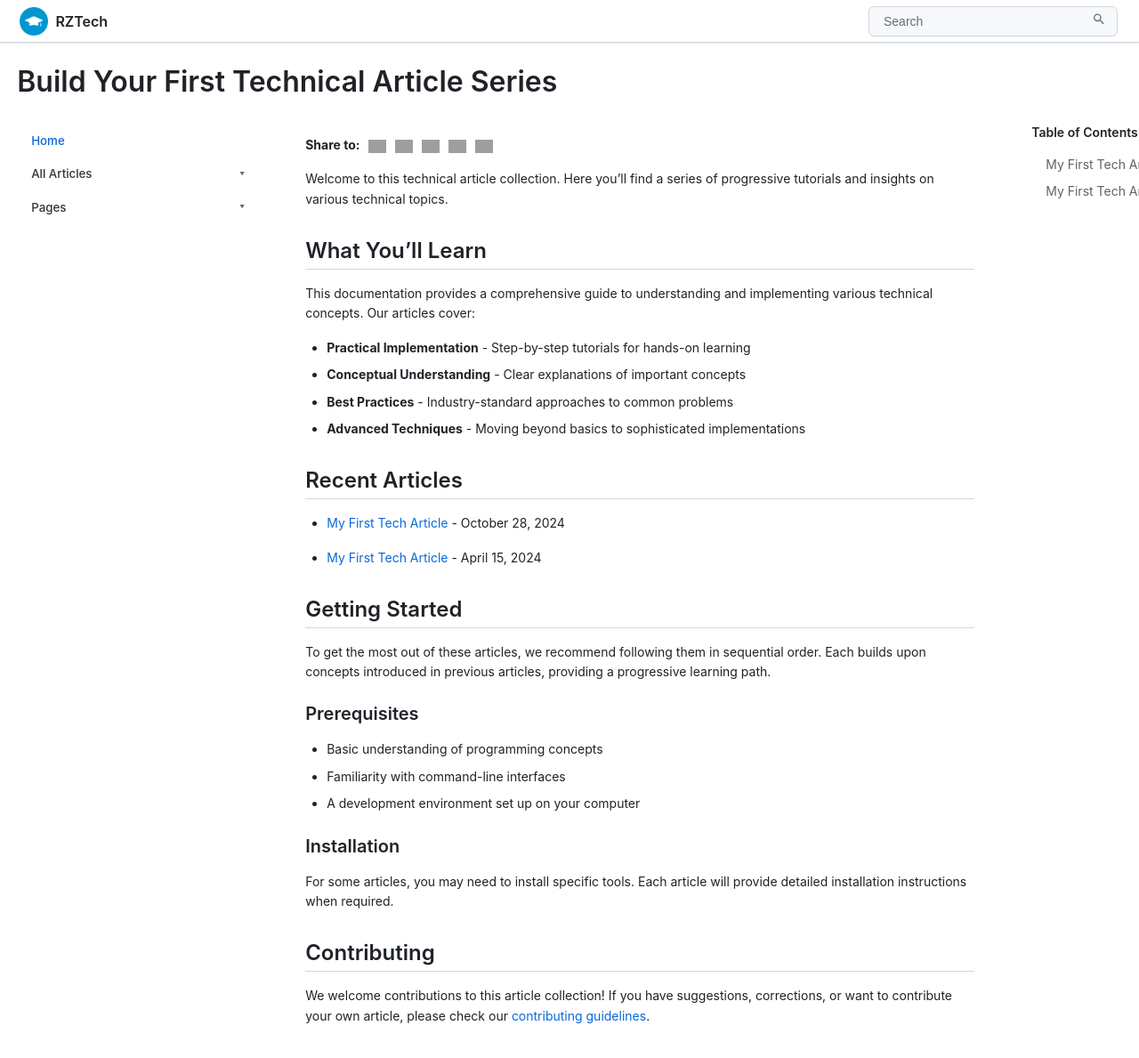
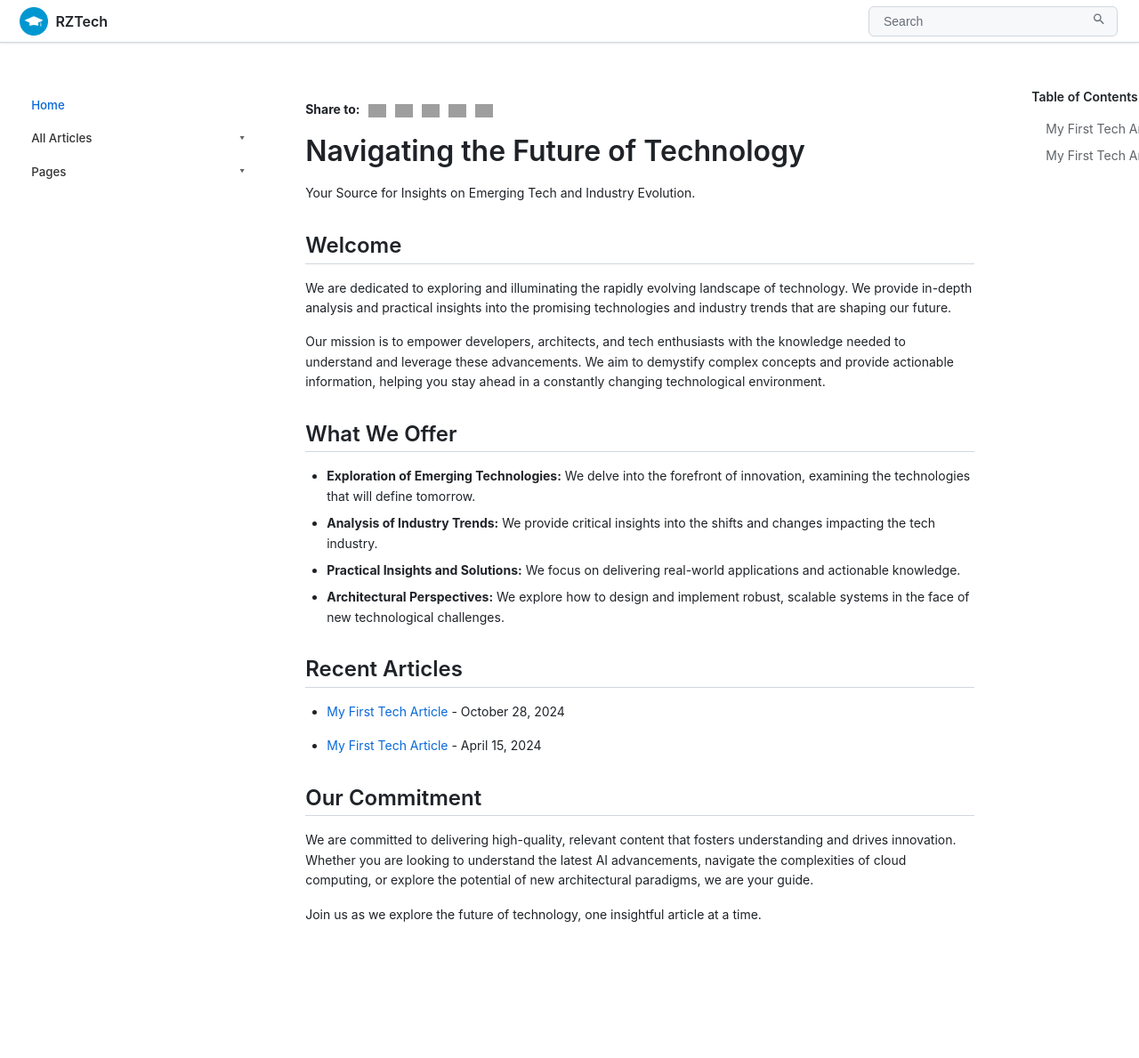
Before and after one commit to msmriyaz/tech-articles, a Jekyll site: the page built from index.md, in a window 1280 px wide and 1217 px high. Shown: the top 1189 px of the window at 89% size. Built offline with Jekyll 4.4.1, drawn with Linux system fonts in a browser that asks for light colours; some web fonts are replaced; grey boxes are pictures that could not be loaded.

```diff
--- a/_layouts/default.html
+++ b/_layouts/default.html
@@ -152,10 +152,6 @@
       <!-- Main content with grid layout -->
       <div class="md-content" id="md-content">
         <div class="md-content__inner">
-          {% if page.title %}
-            <h1>{{ page.title }}</h1>
-          {% endif %}
-
           <!-- Three-column grid layout -->
           <div class="grid-container">
             <!-- Navigation column -->
--- a/index.md
+++ b/index.md
@@ -1,18 +1,24 @@
 ---
 layout: default
-title: Build Your First Technical Article Series
+title: Navigating the Future of Technology
 ---
 
-Welcome to this technical article collection. Here you'll find a series of progressive tutorials and insights on various technical topics.
+# Navigating the Future of Technology
 
-## What You'll Learn
+Your Source for Insights on Emerging Tech and Industry Evolution.
 
-This documentation provides a comprehensive guide to understanding and implementing various technical concepts. Our articles cover:
+## Welcome
 
-- **Practical Implementation** - Step-by-step tutorials for hands-on learning
-- **Conceptual Understanding** - Clear explanations of important concepts
-- **Best Practices** - Industry-standard approaches to common problems
-- **Advanced Techniques** - Moving beyond basics to sophisticated implementations
+We are dedicated to exploring and illuminating the rapidly evolving landscape of technology. We provide in-depth analysis and practical insights into the promising technologies and industry trends that are shaping our future.
+
+Our mission is to empower developers, architects, and tech enthusiasts with the knowledge needed to understand and leverage these advancements. We aim to demystify complex concepts and provide actionable information, helping you stay ahead in a constantly changing technological environment.
+
+## What We Offer
+
+* **Exploration of Emerging Technologies:** We delve into the forefront of innovation, examining the technologies that will define tomorrow.
+* **Analysis of Industry Trends:** We provide critical insights into the shifts and changes impacting the tech industry.
+* **Practical Insights and Solutions:** We focus on delivering real-world applications and actionable knowledge.
+* **Architectural Perspectives:** We explore how to design and implement robust, scalable systems in the face of new technological challenges.
 
 ## Recent Articles
 
@@ -20,20 +26,8 @@
 - [{{ post.title }}]({{ post.url | relative_url }}) - {{ post.date | date: "%B %-d, %Y" }}
 {% endfor %}
 
-## Getting Started
+## Our Commitment
 
-To get the most out of these articles, we recommend following them in sequential order. Each builds upon concepts introduced in previous articles, providing a progressive learning path.
+We are committed to delivering high-quality, relevant content that fosters understanding and drives innovation. Whether you are looking to understand the latest AI advancements, navigate the complexities of cloud computing, or explore the potential of new architectural paradigms, we are your guide.
 
-### Prerequisites
-
-- Basic understanding of programming concepts
-- Familiarity with command-line interfaces
-- A development environment set up on your computer
-
-### Installation
-
-For some articles, you may need to install specific tools. Each article will provide detailed installation instructions when required.
-
-## Contributing
-
-We welcome contributions to this article collection! If you have suggestions, corrections, or want to contribute your own article, please check our [contributing guidelines](/contributing).
+Join us as we explore the future of technology, one insightful article at a time.
```
Also changed, not shown: 12 other files.
